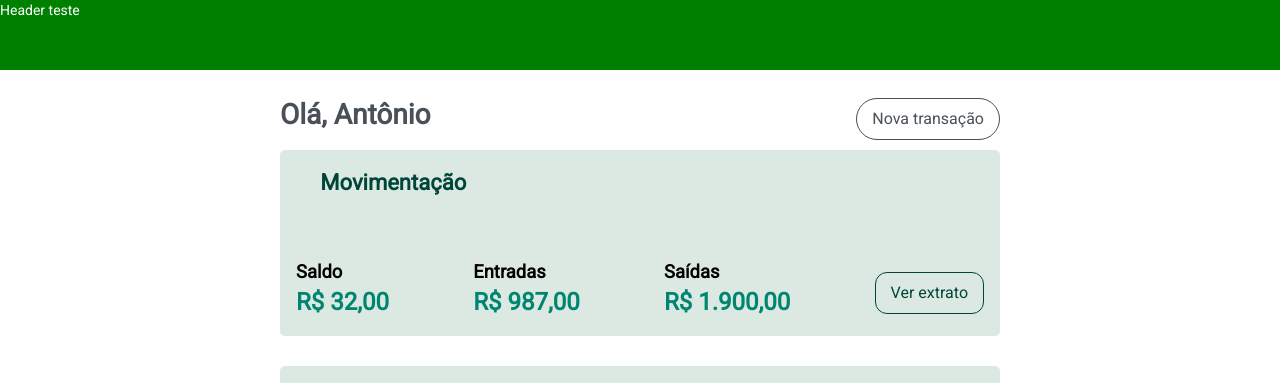
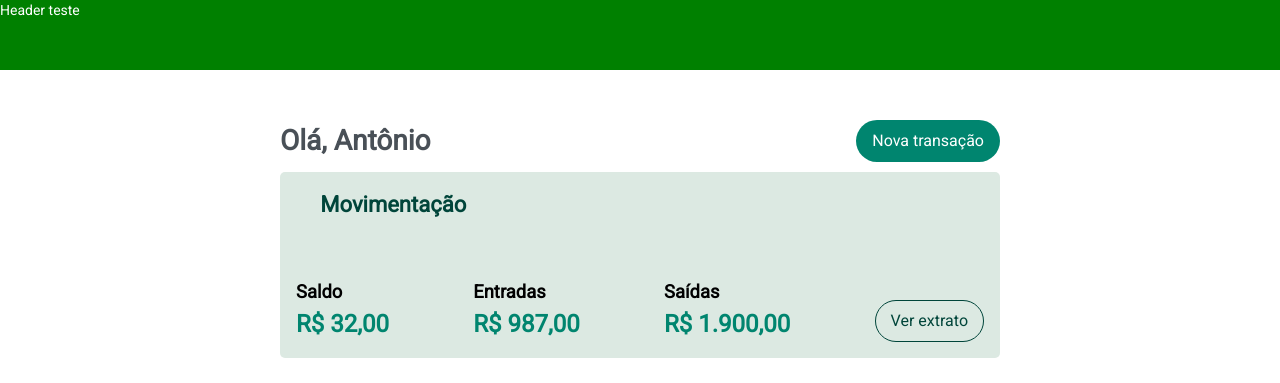
Before and after one commit to GustavoCarv/DAGBIE, a React (Vite) app: page /dashboard in a window 1280 px wide. Shown: the top 383 px of the page. Built offline with nearby package versions, Linux system fonts and the light colour scheme; some icons are missing.

Commit message:
style: dashboard construction

```diff
--- a/src/components/BalanceChart/index.tsx
+++ b/src/components/BalanceChart/index.tsx
@@ -1,4 +1,3 @@
-import { Button } from 'rsuite'
 import { ContainerGeneral } from '../ContainerGeneral'
 import { formatNumberToCurrencyOutput } from '../../utils/formatCurrency'
 import * as Style from './styles'
@@ -28,25 +27,19 @@ export const BalanceChart = (props: BalanceProps) => {
               <Style.TitleBalance>
                 {el.title}
               </Style.TitleBalance>
+              <Style.Line></Style.Line>
               <Style.ContentBalance>
                 { formatNumberToCurrencyOutput(el.value) }
               </Style.ContentBalance>
             </Style.BalanceContainer>
           )})}
-        <Button
+        <Style.ButtonT
           appearance='ghost'
-          size="lg"
-          style={{
-            borderRadius: 12,
-            color: '#00453a',
-            borderColor: '#00453a',
-            alignSelf: 'center',
-            marginTop: 8,
-          }}
+          size='lg'
           onClick={ props.onOpenExtract }
         >
           Ver extrato
-        </Button>
+        </Style.ButtonT>
       </Style.BodyBalance>
     </ContainerGeneral>
   )
--- a/src/components/BalanceChart/styles.ts
+++ b/src/components/BalanceChart/styles.ts
@@ -1,4 +1,5 @@
 import styled, { css } from 'styled-components'
+import { Button } from 'rsuite'
 
 export const BalanceContainer = styled.div`
 ${({ theme }) => css`
@@ -6,41 +7,40 @@ ${({ theme }) => css`
   display: flex;
   flex-direction: column;
   justify-content: center;
-  @media(max-width: 535px) {
-    width: 100%;
-    gap: 1.5%;
-    margin-top: 8px;
+  @media(max-width: 690px) {
+    flex-direction: row;
+    justify-content: space-between;
     align-items: center;
   }
 `}
 `
-
 export const BodyBalance = styled.div`
   display: flex;
   flex-direction: row;
   justify-content: space-between;
-  flex-wrap: wrap;
-  @media(max-width: 535px) {
+  @media(max-width: 690px) {
     flex-direction: column;
-    align-items: center;
+    align-items: left;
+    gap: 10px;
+    margin-top: 20px;
   }
 `
-
 export const TitleBalance = styled.p`
 ${({ theme }) => css`
   text-align: left;
   color: ${theme.colors.black};
   font-size: 1.15rem;
   font-weight: 600;
-  margin-bottom: -10px;
   h2 {
     @media(max-width: 473px) {
       font-size: 25px;
     }
   }
-`}
+  @media(max-width: 690px) {
+    font-size: 1.29rem;
+    margin-bottom: 2px;
+  `}
 `
-
 export const ContentBalance = styled.p`
 ${({ theme }) => css`
   text-align: left;
@@ -53,3 +53,26 @@ ${({ theme }) => css`
   }
 `}
 `
+export const Line = styled.div`
+  border-bottom: 0.5px dotted #757a77;
+  width: 100%;
+  height: 1px;
+  margin: 0 10px;
+  @media(min-width: 691px) {
+    display: none;
+  }
+`
+export const ButtonT = styled(Button)`
+  border-radius: 50px;
+  color: #00453a;
+  border-color: #00453a;
+  align-self: flex-end;
+  margin-top: 8px;
+  &:hover {
+    background: #00856f;
+    color: #fff;
+  }
+  @media(max-width: 690px) {
+    margin-top: 15px;
+  }
+`
--- a/src/views/Dashboard/index.tsx
+++ b/src/views/Dashboard/index.tsx
@@ -1,5 +1,4 @@
 import React, { useState } from 'react'
-import { Button } from 'rsuite'
 import { BalanceChart } from '../../components/BalanceChart'
 import { LastWeekTransactionsCard } from '../../components/LastWeekTransactionsCard'
 import { ButtonCreateTransaction } from '../../components/ButtonCreateTransaction'
@@ -16,20 +15,12 @@ const Dashboard = () => {
       <div style={{height:70, width:"100%", background:"green", color: '#fff'}}>Header teste</div>
       <Style.WelcomeUser>
         <h3>Olá, Antônio</h3>
-        <Button
-          appearance='ghost'
+        <Style.ButtonT
           size="lg"
-          style={{
-            color: '#495057',
-            borderColor: '#495057',
-            borderRadius: 50,
-            alignSelf: 'center',
-            marginTop: 8,
-          }}
           onClick={() => setShowCreateTransaction(true)}
         >
           Nova transação
-        </Button>
+        </Style.ButtonT>
       </Style.WelcomeUser>
       <BalanceChart
         entry={987}
--- a/src/views/Dashboard/styles.ts
+++ b/src/views/Dashboard/styles.ts
@@ -1,22 +1,29 @@
 import styled from 'styled-components'
+import { Button } from 'rsuite'
 
 export const Container = styled.div`
 `
 export const WelcomeUser = styled.div`
   width: 95%;
   max-width: 720px;
-  margin: 20px auto 10px auto;
+  margin: 50px auto 10px auto;
   display: flex;
   align-items: center;
   justify-content: space-between;
   h3{
     color: #495057;
-    @media(max-width: 500px) {
-      margin-bottom: -20px;
-    }
-  }
-  @media(max-width: 500px) {
-    flex-direction: column;
-    gap: 15px;
   }
 `
+export const ButtonT = styled(Button)`
+  background: #00856f;
+  color: #fff;
+  border-radius: 50px;
+  align-self: center;
+  &:hover {
+    background: #00453a;
+    color: #fff;
+  }
+  @media(max-width: 502px) {
+    display: none;
+  }
+`
```
